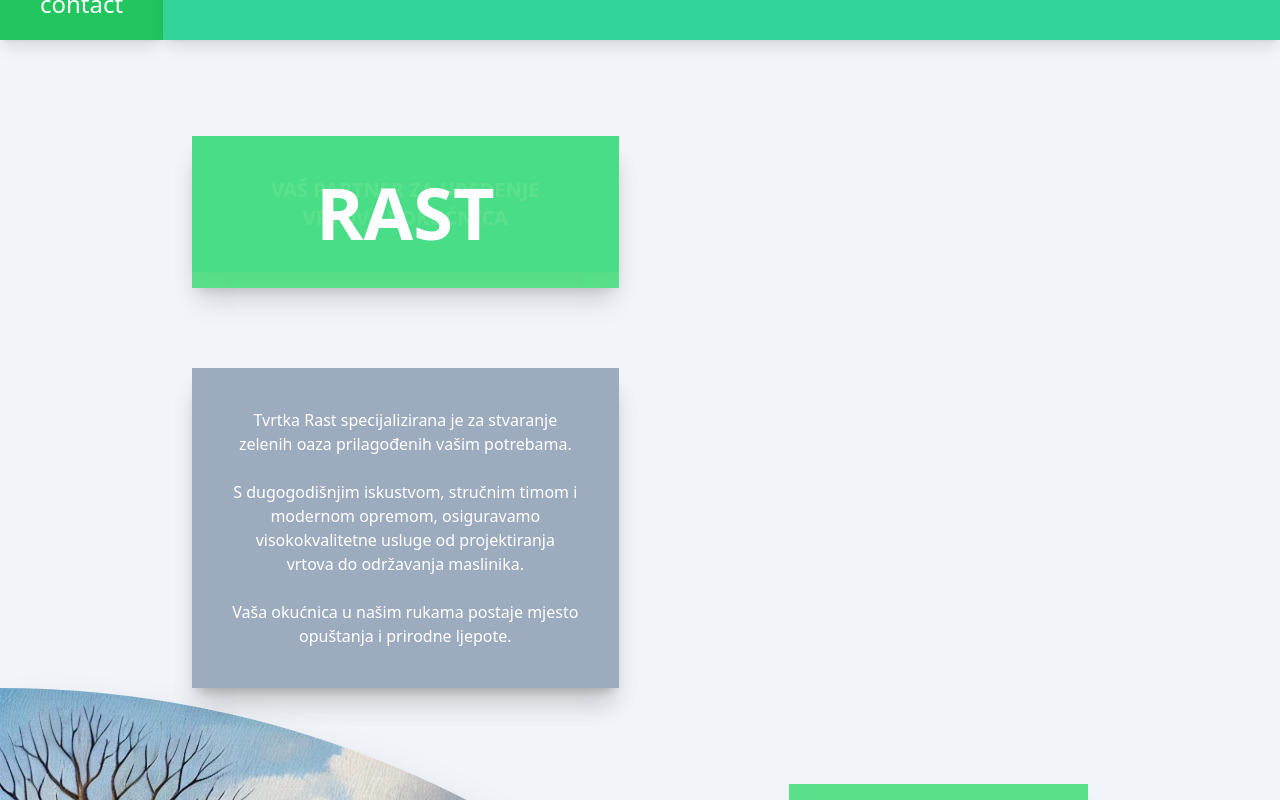
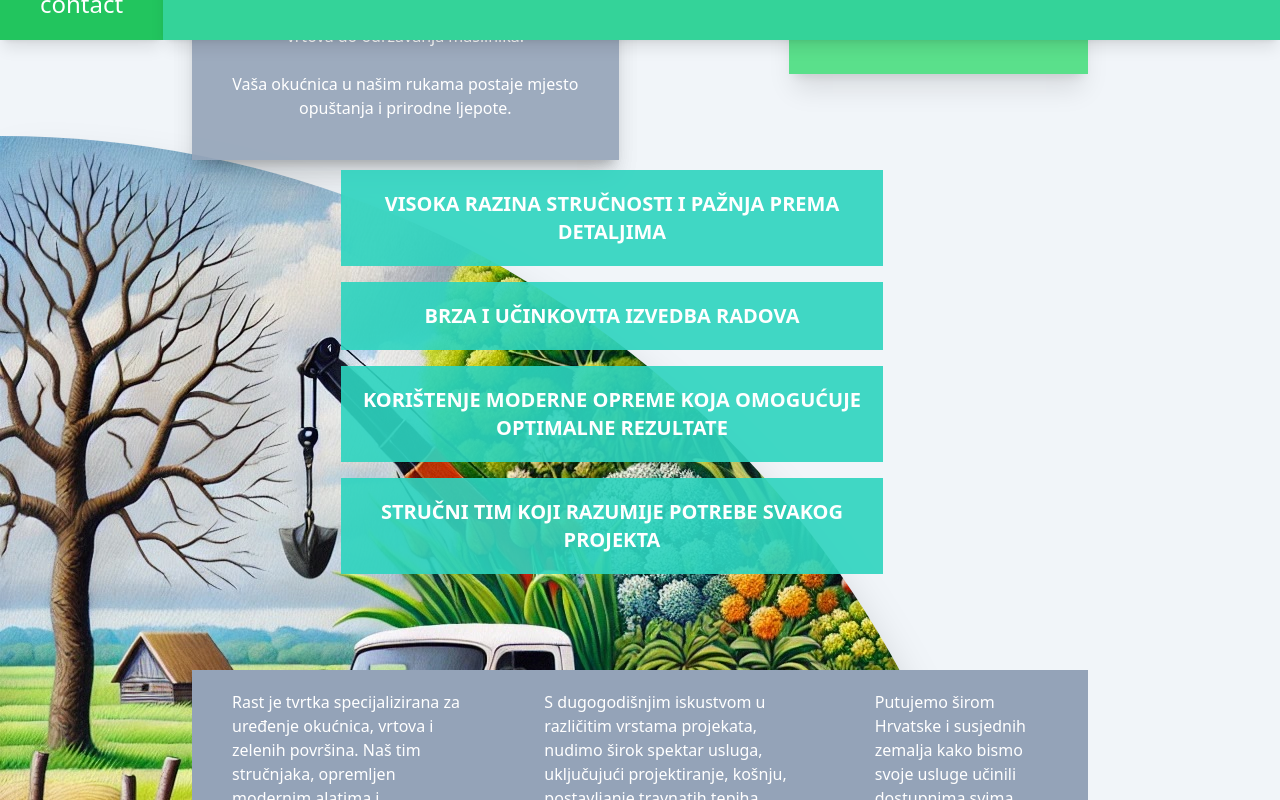
Before and after one commit to F00sh/rast, a Nuxt app: page / in a window 1280 px wide. Shown: the part 760-1560 px from the top of the page. Built offline with nearby package versions, Linux system fonts and the light colour scheme.

Commit message:
ne kužim niš

```diff
--- a/components/About.vue
+++ b/components/About.vue
@@ -1,17 +1,20 @@
 <template>
-  <div class="w-full min-h-screen">
+  <div class="w-full h-screen relative">
     <div class="absolute -z-10 flex flex-col">
-        <img src="/img/about_img.jpg" alt="about" class="w-full h-1/2 object-cover rounded-tr-full shadow-2xl">
-        <img src="/img/about_img.jpg" alt="about2" class="w-full h-1/2 object-cover shadow-2xl">
-        <img src="/img/about_img.jpg" alt="about" class="w-full h-1/2 object-cover rounded-bl-full shadow-2xl">
+        <div class="">
+            <img src="/img/about_img.jpg" alt="about" class="w-full h-1/2 object-cover rounded-tr-full shadow-2xl">
+            <img src="/img/about_img.jpg" alt="about2" class="w-full h-1/2 object-cover shadow-2xl">
+            <img src="/img/about_img.jpg" alt="about3" class="w-full h-1/2 object-cover rounded-bl-full shadow-2xl">
+        </div>
     </div>
 
     <div class="flex flex-col
                 items-center
                 justify-center
-                w-full h-full
-                pt-24
-                lg:px-48">
+                w-full h-screen
+
+                lg:px-48
+                relative">
 
         <div class="w-full h-max
                     flex flex-col
--- a/components/Header.vue
+++ b/components/Header.vue
@@ -14,8 +14,8 @@
                                                        shadow-xl">
 
   </div>
-  <div class="lg:relative
-              top-0
+  <div class="absolute
+              top-40 lg:top-50
               bg-opacity-80
               w-full lg:w-1/3
               h-full
@@ -24,7 +24,7 @@
               items-center
               px-14 lg:px-0 lg:mx-48">
 
-    <div class="lg:absolute
+    <div class="
                 w-full
                 h-max
                 flex flex-col
@@ -46,7 +46,8 @@
                   rast
         </h1>
     </div>
-    <div class="w-full h-max
+    <div class="
+                w-full h-max
                 flex flex-col
                 justify-center
                 items-center
@@ -66,7 +67,8 @@
                   Vaš partner za uređenje vrtova i okućnica
         </h2>
     </div>
-    <div class="w-full h-max
+    <div class="
+                w-full h-max
                 flex flex-col
                 justify-center
                 items-center
```
